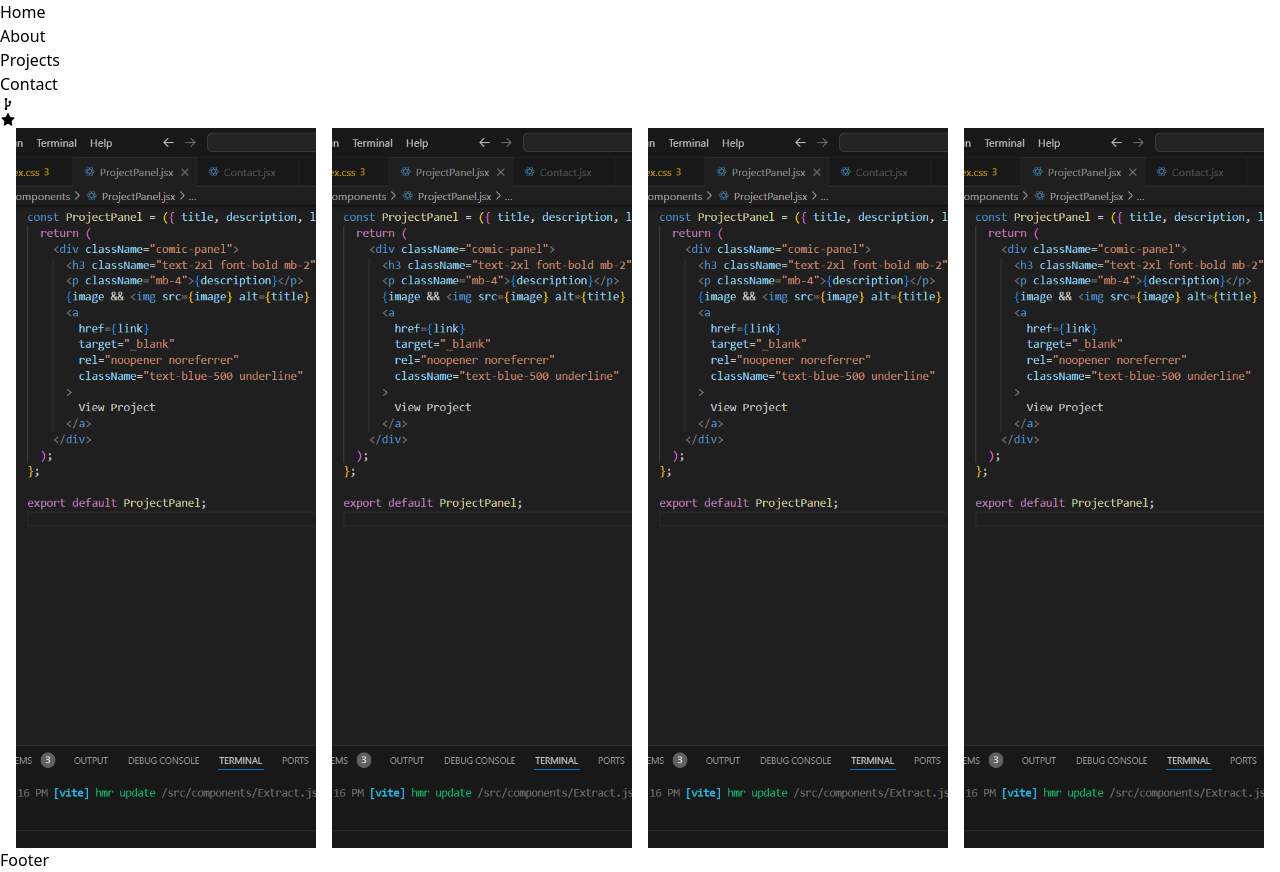
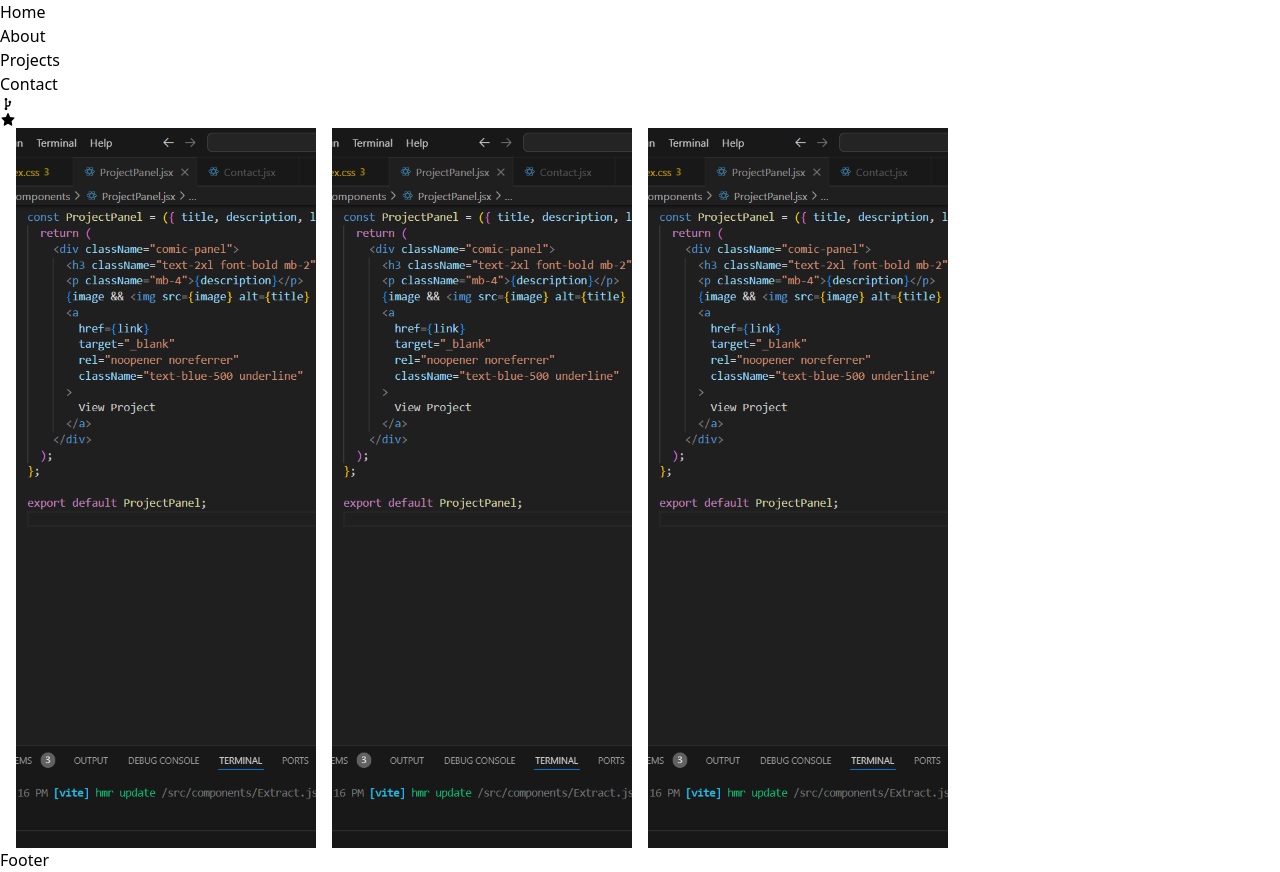
Before and after one commit to Znaxh/Portfolio, a React (Vite) app: page /projects in a window 1280 px wide. Built offline with nearby package versions, Linux system fonts and the light colour scheme.

Commit message:
removed one project

```diff
--- a/src/Pages/Projects.jsx
+++ b/src/Pages/Projects.jsx
@@ -22,12 +22,6 @@ const projects = [
     link: 'https://example.com/project-one',
     image: image
   },
-  {
-    title: 'Project Two',
-    description: 'This is the second project description.',
-    link: 'https://example.com/project-two',
-    image: image
-  },
   // Add more projects here
 ];
 
```
